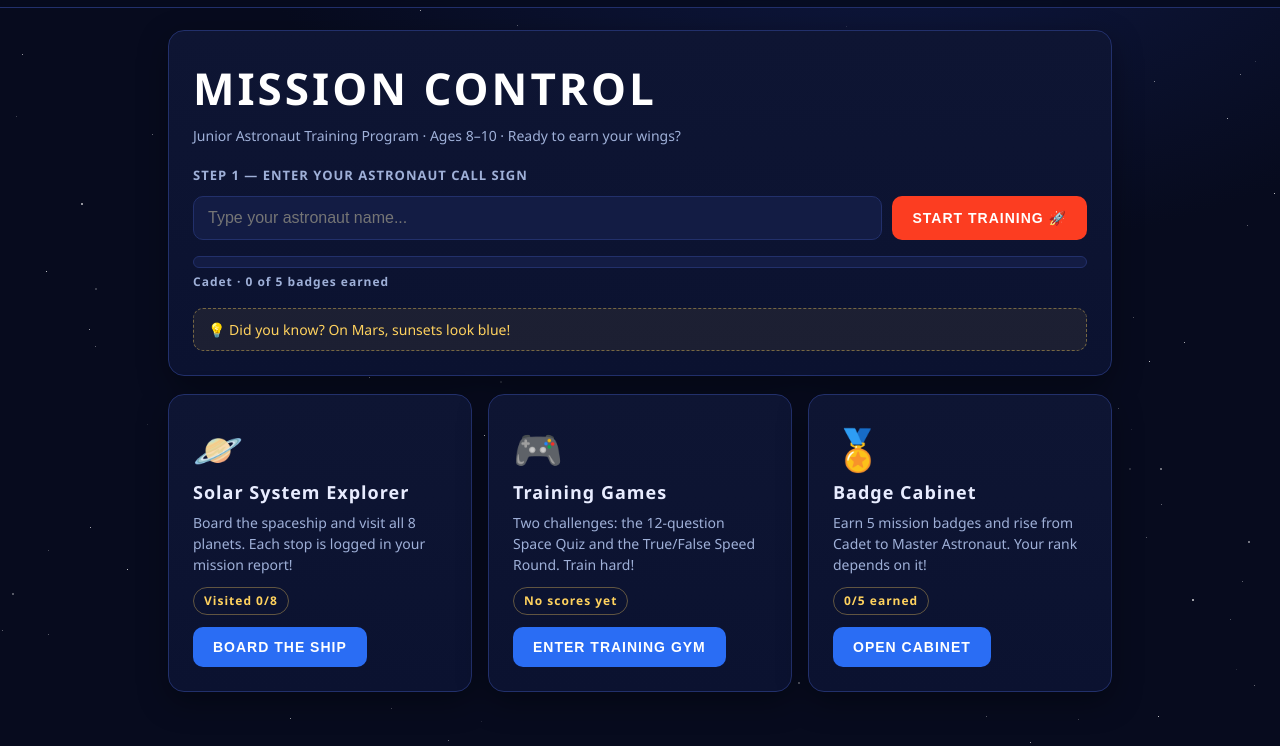
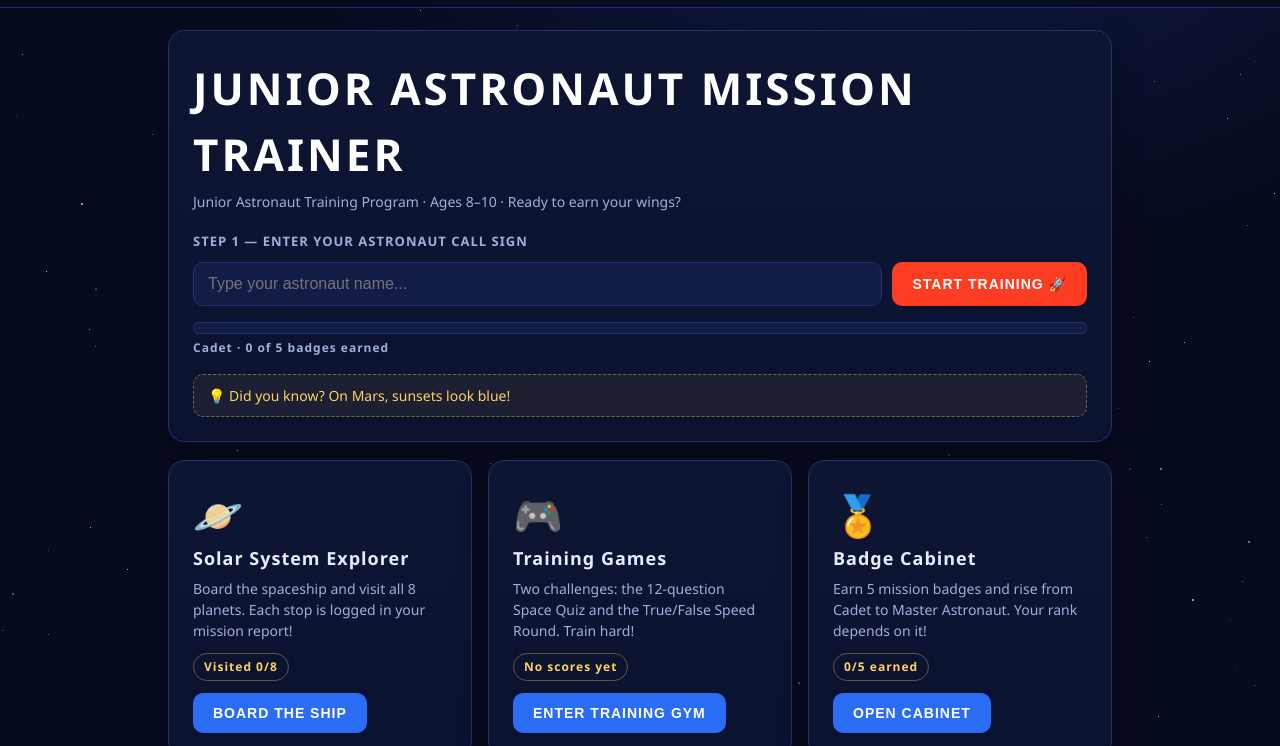
Before and after one commit to darshnamalhi56/junior-astronaut-mission-trainer, a plain HTML site: page index.html in a window 1280 px wide. Shown: the part 49-795 px from the top of the page. Drawn offline with Linux system fonts and the light colour scheme.

Commit message:
Update index.html

```diff
--- a/index.html
+++ b/index.html
@@ -183,7 +183,7 @@
   <!-- HOME -->
   <section id="screen-home" class="screen active">
     <div class="panel hero">
-      <h1>Mission Control</h1>
+      <h1>Junior Astronaut Mission Trainer</h1>
       <p class="sub">Junior Astronaut Training Program · Ages 8–10 · Ready to earn your wings?</p>
       <div id="signin" style="margin-top:16px;">
         <label for="nameInput">Step 1 — Enter your astronaut call sign</label>
```
